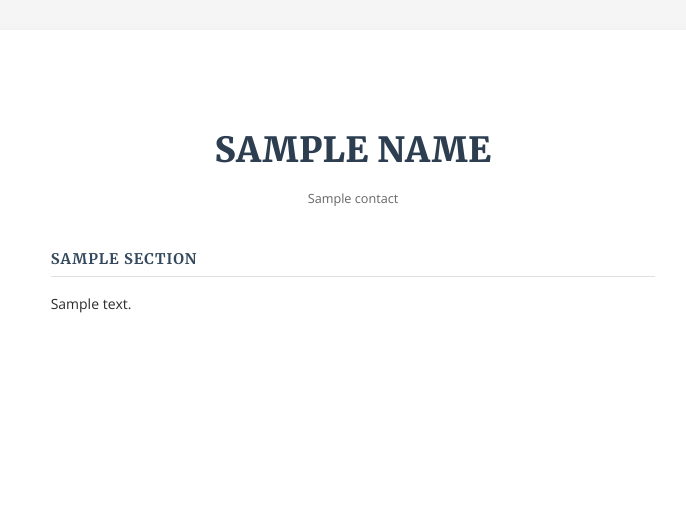
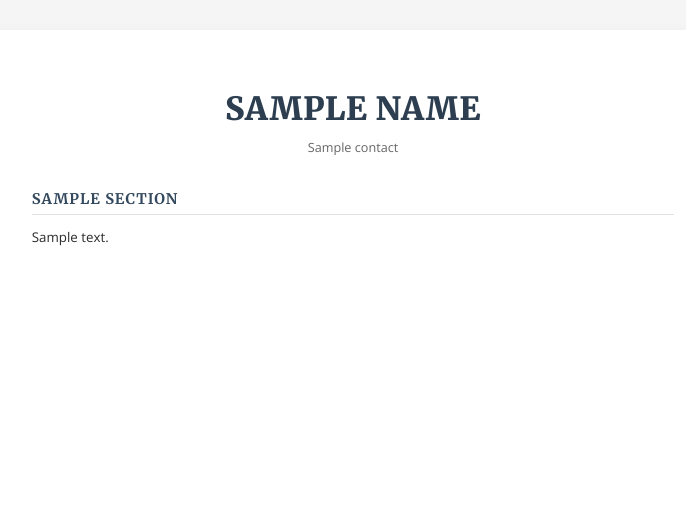
Before and after one commit to jorge-lima-neto/curriculum-forge, a Python web app: template templates/resume.html in a window 1280 px wide. Shown: the top 512 px of the page, without its empty margins (287-973 px from the left). Run offline with Jinja, Linux system fonts and the light colour scheme; the template is opened without the code that fills it: most values are stand-ins (such as "Sample title", 1, 10 or a date in 2020).

Commit message:
fix: style css

```diff
--- a/static/style.css
+++ b/static/style.css
@@ -7,8 +7,8 @@
     --text-color: #2b2b2b;
     --light-text: #666;
     --border-color: #e0e0e0;
-    --section-spacing: 1.8rem;
-    --line-height: 1.5;
+    --section-spacing: 1.4rem;
+    --line-height: 1.4;
 }
 
 * {
@@ -20,7 +20,7 @@
 body {
     background: #f5f5f5;
     font-family: 'Open Sans', sans-serif;
-    font-size: 10.5pt;
+    font-size: 10pt;
     color: var(--text-color);
     line-height: var(--line-height);
     -webkit-print-color-adjust: exact;
@@ -32,24 +32,23 @@ body {
     min-height: 297mm;
     display: block;
     margin: 30px auto;
-    padding: 25mm;
-    /* Classic resume padding */
+    padding: 15mm 20mm;
     box-shadow: 0 5px 15px rgba(0, 0, 0, 0.05);
 }
 
 /* Header Sections */
 header {
     text-align: center;
-    margin-bottom: 2.5rem;
+    margin-bottom: 2rem;
 }
 
 h1.name {
     font-family: 'Merriweather', serif;
-    font-size: 26pt;
+    font-size: 24pt;
     font-weight: 900;
     text-transform: uppercase;
     color: var(--primary-color);
-    margin-bottom: 0.8rem;
+    margin-bottom: 0.5rem;
     letter-spacing: 0.5px;
 }
 
@@ -59,7 +58,7 @@ h1.name {
     color: var(--light-text);
     display: flex;
     justify-content: center;
-    gap: 20px;
+    gap: 15px;
     flex-wrap: wrap;
     font-weight: 400;
 }
@@ -71,6 +70,8 @@ h1.name {
 /* Main Content */
 .section {
     margin-bottom: var(--section-spacing);
+    page-break-inside: avoid;
+    break-inside: avoid;
 }
 
 .section-title {
@@ -80,8 +81,8 @@ h1.name {
     text-transform: uppercase;
     color: var(--accent-color);
     border-bottom: 1px solid var(--border-color);
-    padding-bottom: 6px;
-    margin-bottom: 1rem;
+    padding-bottom: 4px;
+    margin-bottom: 0.8rem;
     letter-spacing: 1px;
 }
 
@@ -91,7 +92,7 @@ h1.name {
 
 /* Typography Details */
 p {
-    margin-bottom: 0.6rem;
+    margin-bottom: 0.4rem;
 }
 
 strong {
@@ -101,17 +102,14 @@ strong {
 
 ul {
     padding-left: 1.1rem;
-    margin-top: 0.5rem;
-    margin-bottom: 0.8rem;
+    margin-top: 0.3rem;
+    margin-bottom: 0.6rem;
 }
 
 li {
-    margin-bottom: 0.3rem;
+    margin-bottom: 0.2rem;
     padding-left: 0.3rem;
 }
-
-/* Specific styling for potential job/education lists if we had structured them more,
-   but generic <p> and <ul> handling covers most text blocks cleanly. */
 
 /* Print Specifics */
 @media print {
@@ -124,8 +122,7 @@ li {
         margin: 0;
         box-shadow: none;
         width: 100%;
-        padding: 20mm 25mm;
-        /* Standard print margins */
+        padding: 10mm 15mm;
         min-height: auto;
     }
 
@@ -139,4 +136,10 @@ li {
         text-decoration: none;
         color: inherit;
     }
+
+    /* Ensure the color prints correctly */
+    * {
+        -webkit-print-color-adjust: exact !important;
+        print-color-adjust: exact !important;
+    }
 }
```
